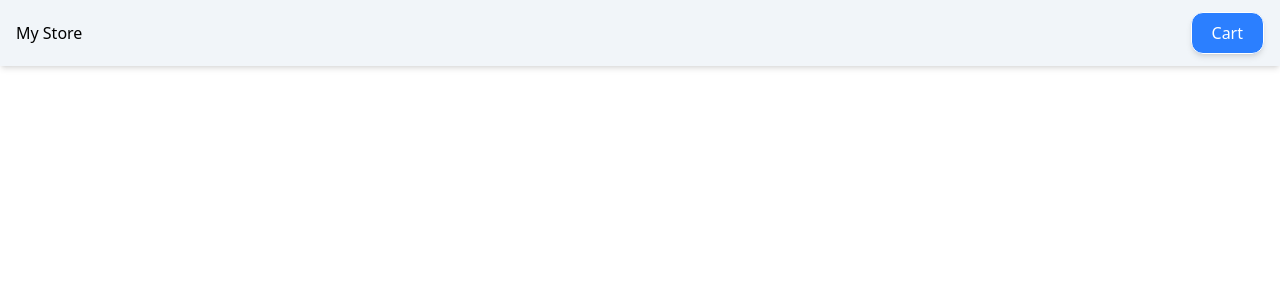
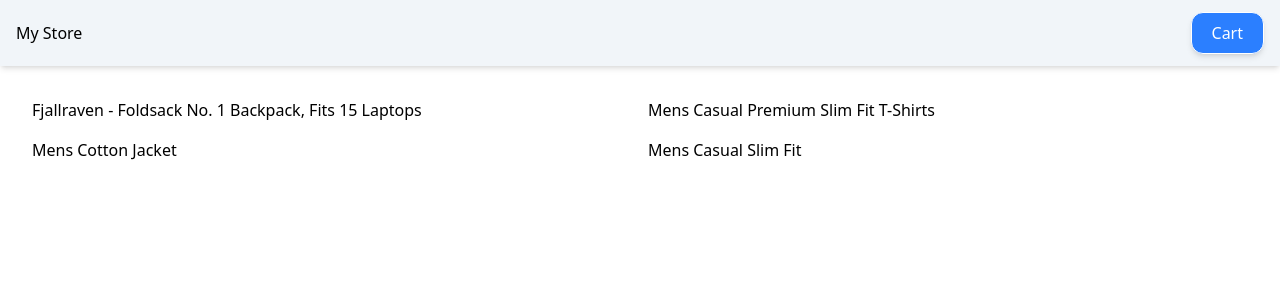
Before and after one commit to Tarunsaisrinivas/Angular-Ecommerce, an Angular app: page / in a window 1280 px wide. Shown: the top 300 px of the page. Built offline with nearby package versions, Linux system fonts and the light colour scheme.

Commit message:
created product list component and created types for the data and tested out in the interface to display the data

```diff
--- a/src/app/app.component.ts
+++ b/src/app/app.component.ts
@@ -1,10 +1,13 @@
 import { Component } from '@angular/core';
 import { HeaderComponent } from './components/header/header.component';
+import { ProductsListComponent } from "./pages/products-list/products-list.component";
 
 @Component({
   selector: 'app-root',
-  imports: [HeaderComponent],
-  template: `<app-header />`,
+  imports: [HeaderComponent, ProductsListComponent],
+  template: `<app-header />
+  <app-products-list />
+  `,
   styles: [],
 })
 export class AppComponent {
--- /dev/null
+++ b/src/app/pages/products-list/products-list.component.ts
@@ -0,0 +1,49 @@
+import { Component, signal } from '@angular/core';
+import { Product } from '../../models/products.model';
+
+@Component({
+  selector: 'app-products-list',
+  imports: [],
+  template: `
+    <div class="p-8 grid grid-cols-2 gap-4">
+      @for (product of products(); track product.id) {
+      <div>{{ product.title }}</div>
+      }
+    </div>
+  `,
+  styles: ``,
+})
+export class ProductsListComponent {
+  products = signal<Product[]>([
+    {
+      id: 1,
+      title: 'Fjallraven - Foldsack No. 1 Backpack, Fits 15 Laptops',
+      price: 109.95,
+      image: 'https://fakestoreapi.com/img/81fPKd-2AYL._AC_SL1500_t.png',
+      stock: 10,
+    },
+    {
+      id: 2,
+      title: 'Mens Casual Premium Slim Fit T-Shirts ',
+      price: 22.3,
+      image:
+        'https://fakestoreapi.com/img/71-3HjGNDUL._AC_SY879._SX._UX._SY._UY_t.png',
+      stock: 0,
+    },
+    {
+      id: 3,
+      title: 'Mens Cotton Jacket',
+      price: 55.99,
+
+      image: 'https://fakestoreapi.com/img/71li-ujtlUL._AC_UX679_t.png',
+      stock: 5,
+    },
+    {
+      id: 4,
+      title: 'Mens Casual Slim Fit',
+      price: 15.99,
+      image: 'https://fakestoreapi.com/img/71YXzeOuslL._AC_UY879_t.png',
+      stock: 7,
+    },
+  ]);
+}
```
Also changed, not shown: src/app/models/products.model.ts (added, +7 -0 lines).
